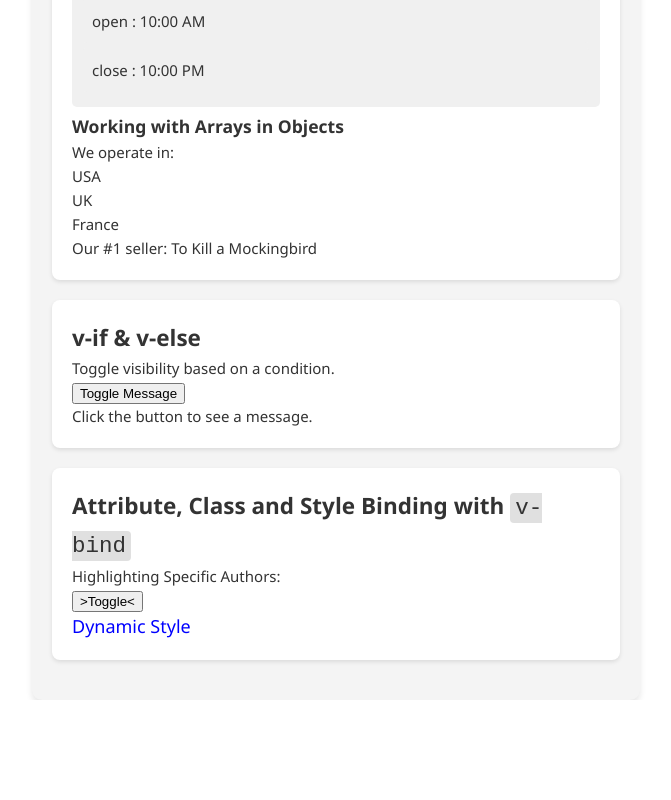
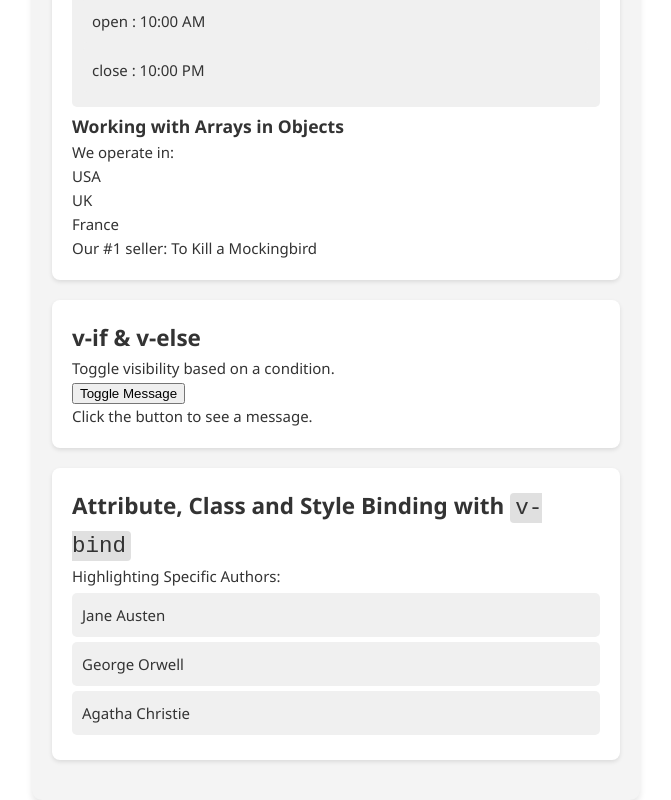
Before and after one commit to JuranWw/FIT5032, a Vue app in the folder fit5032-week2/jwang-library/: page / in a window 1280 px wide. Shown: the part 1751-2551 px from the top of the page, without its empty margins (0-671 px from the left). Before the commit the page ends 2451 px from the top, so only its background shows below. Built offline with nearby package versions, Linux system fonts and the light colour scheme.

Commit message:
Activity 12-13: Toggle visibility and author-highlighting

```diff
--- a/fit5032-week2/jwang-library/src/components/JSON.vue
+++ b/fit5032-week2/jwang-library/src/components/JSON.vue
@@ -139,14 +139,46 @@
     <section class="lab-section">
       <h2>Attribute, Class and Style Binding with <code>v-bind</code></h2>
       <p>Highlighting Specific Authors:</p>
+
       <!-- Class binding -->
-      <div>
-        <button :class="{ active: isActive}">>Toggle<</button>
-      </div>
+      <!-- <div>
+        <button :class="{ active: isActive }">>Toggle<</button>
+      </div> -->
       <!-- Style binding -->
-      <div :style="{ color: textColor, fontSize: fontSize + 'px'}">
+      <!-- <div :style="{ color: textColor, fontSize: fontSize + 'px'}">
         Dynamic Style
-      </div>
+      </div> -->
+      <!-- <div  @click="highlightName = !highlightName">
+        <p v-if="!highlightName" class="success">HelloWorld</p>
+        <div v-else>HelloWorld</div>
+      </div> -->
+      <!-- <p v-if="highlightName" class="success"> <p>HelloWorld</p></p> -->
+
+      <!-- Author-highlight functionality -->
+      <ul>
+        <div>
+          <li>
+            {{ authors[0].name }}
+          </li>
+        </div>
+
+        <div  @click="highlightName = !highlightName">
+          <li v-if="!highlightName" :style="{backgroundColor: backgroundColor, color: textColor, border: boarder}">
+            {{ authors[1].name }}
+          </li>
+          <li v-else >
+            {{ authors[1].name }}
+          </li>
+        </div>
+
+        <div>
+          <li>
+            {{ authors[2].name }}
+          </li>
+        </div>
+      </ul>
+
+
     </section>
   </div>
 </template>
@@ -185,9 +217,27 @@ const austen = computed(() =>
   authors.filter((author) => author.id == 1)
 );
 
-const isACtive = ref(true);
-const textColor = ref('blue');
-const fontSize = ref(18)
+// Author-highlighting with reactives
+const backgroundColor = ref('#ffdce4');
+const boarder = ref('1px solid #ad324e');
+const textColor = ref('#ad324e');
+const highlightName = ref(true);
+
+// const highlight = 'highlightBlue';
+// const isACtive = ref(true);
+// const fontSize = ref(18)
+
+
+// Get the number of authors in the array
+// const numberOfAuthors = authors.length;
+// Initialise all the highlight status to false
+// var newArray = [];
+// for(let i = 0; i < numberOfAuthors; i++){
+//   newArray.push([authors[i].name, false])
+// }
+// const highlightAuthorArray = newArray;
+// const highlightAuthorArray = Array.from({length: numberOfAuthors}, (value, index) => ref(false));
+
 </script>
 
 <style scoped>
@@ -213,6 +263,12 @@ h1 {
 h2,
 h3 {
   font-weight: bold;
+}
+
+.highlightBlue {
+  background-color: #ffdce4;
+  color: #ad324e;
+  border: 1px solid #ad324e;
 }
 
 .lab-section {
```
